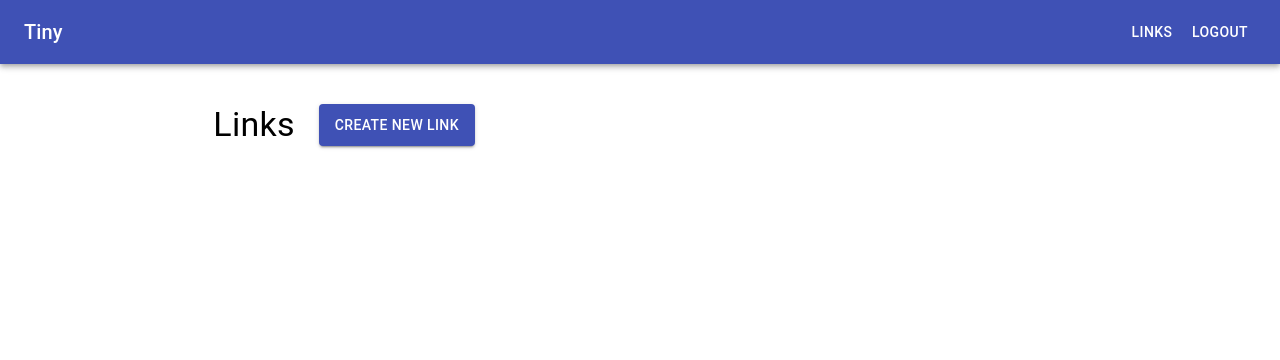
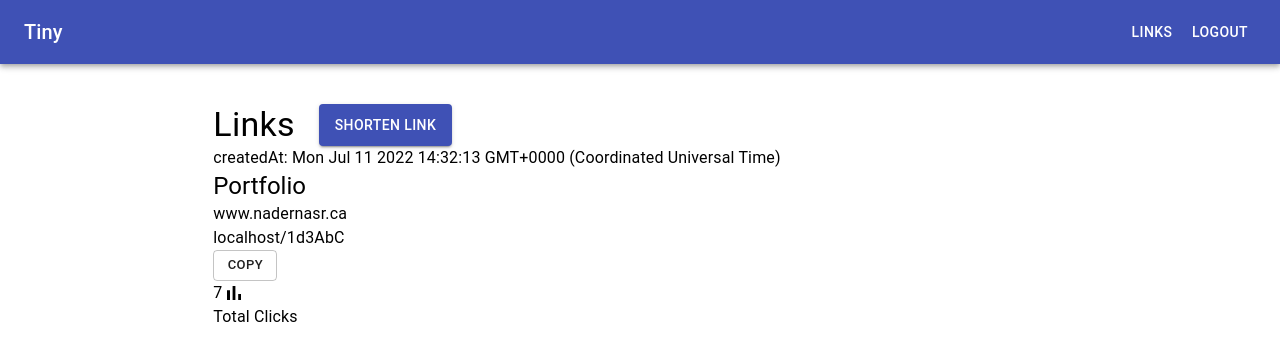
Before and after one commit to NaderNasr/tinyURL, a React (Create React App) app: page /account in a window 1280 px wide. Shown: the top 360 px of the page. Built offline with nearby package versions, Linux system fonts and the light colour scheme.

Commit message:
dummy data for link item

```diff
--- a/src/components/Account/Account.js
+++ b/src/components/Account/Account.js
@@ -1,8 +1,23 @@
-import React from 'react'
+import React, { useState } from 'react'
 import { Box, Button, Grid, Typography } from "@material-ui/core"
 import NavBar from './NavBar'
+import LinkItem from './LinkItem'
+
+const data = [
+  {
+    id: '1a2b3c4d',
+    createdAt: new Date(),
+    name: 'Portfolio',
+    longURL: 'www.nadernasr.ca',
+    shortHash: '1d3AbC',
+    numOfClicks: 7
+  },
+]
 
 const Account = () => {
+
+  const [links, setLinks] = useState(data);
+
   return (
     <>
       <NavBar />
@@ -11,12 +26,19 @@ const Account = () => {
           <Grid item xs={8}>
             <Box display='flex'>
               <Box mr={3}>
-              <Typography variant='h4'>
-                Links
-              </Typography>
+                <Typography variant='h4'>
+                  Links
+                </Typography>
               </Box>
-              <Button variant='contained' color='primary'>Create New Link</Button>
+              <Button variant='contained' color='primary'>Shorten Link</Button>
             </Box>
+            {links.map(link =>
+              <LinkItem
+                key={link.id}
+                //faster way to send all props to linkItem component
+                {...link}
+              />
+            )}
           </Grid>
         </Grid>
       </Box>
```
